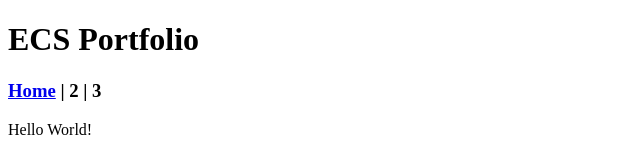
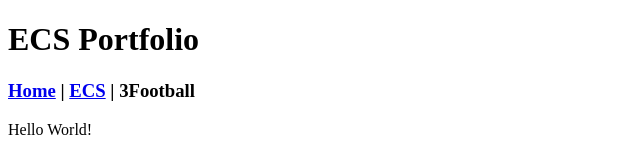
Before and after one commit to Jtoole1/ecoportfolio, a plain HTML site: page index.html in a window 1280 px wide. Shown: the top 160 px of the page, without its empty margins (0-640 px from the left). Drawn offline with Linux system fonts and the light colour scheme.

Commit message:
Update index.html

```diff
--- a/index.html
+++ b/index.html
@@ -12,7 +12,7 @@
             <h1>ECS Portfolio</h1>
          </div>
          <div class="nav">
-            <h3><a href="index.html">Home</a> | 2 | 3</h3>
+            <h3><a href="index.html">Home</a> | <a href="ecs/index.html">ECS</a> | 3</h<a href="/index.html">Football</a>
          </div>
          <div class="content">
             <p>Hello World!</p>
```
